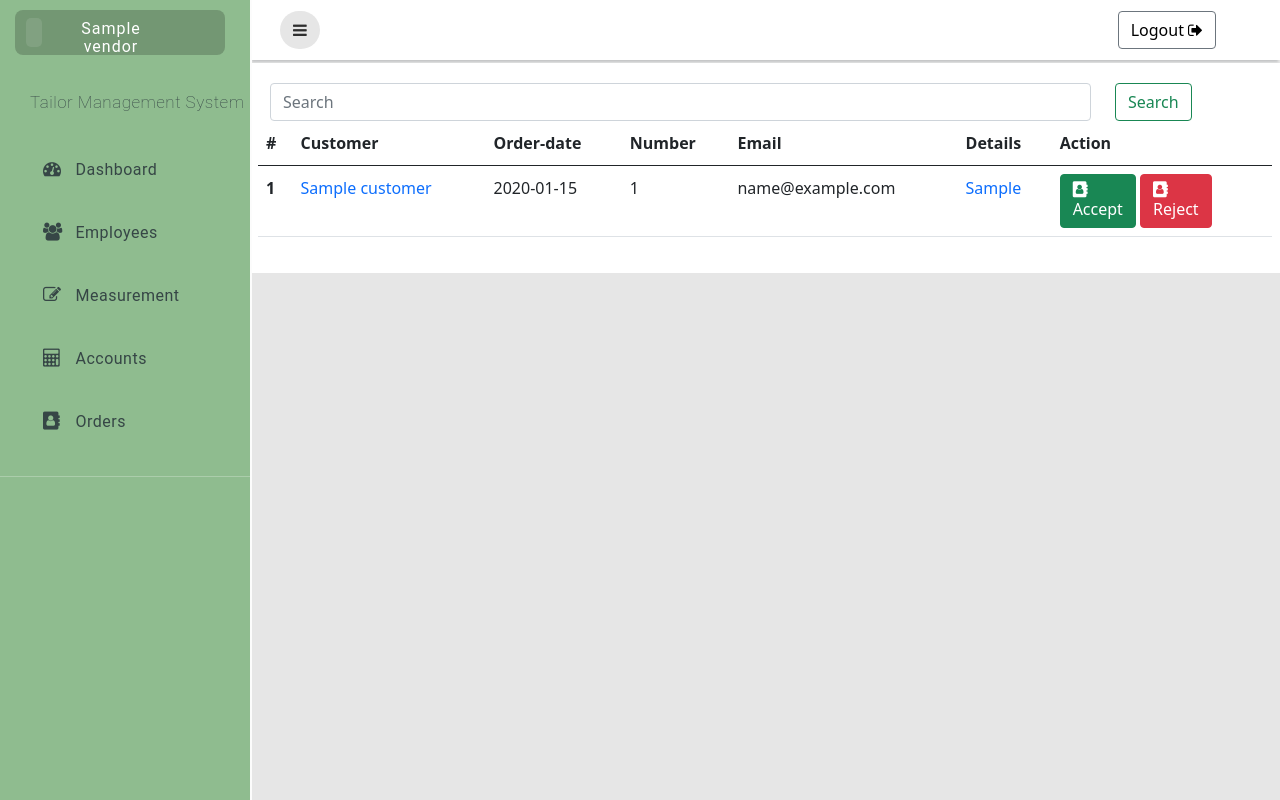
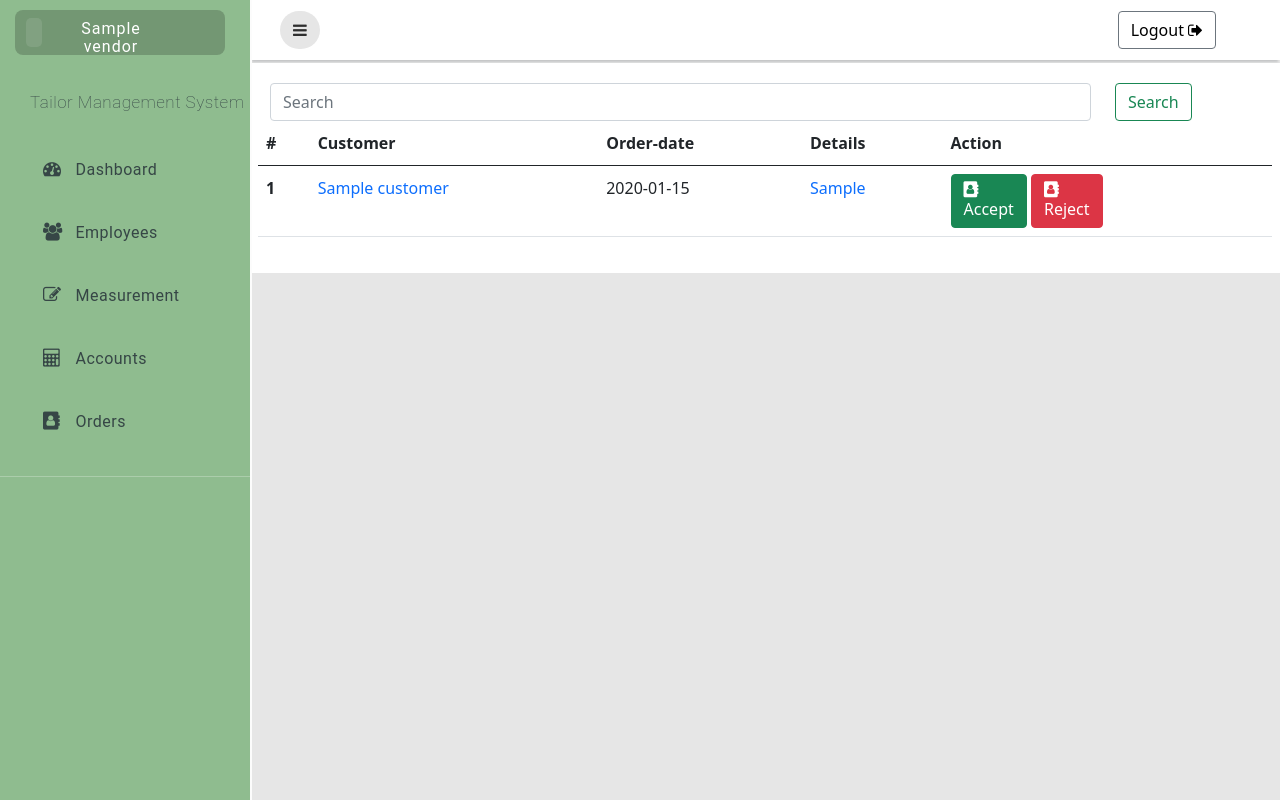
Before and after one commit to ReDiot69/tms, a Django app: template templates/acceptorder.html in a window 1280 px wide. Run offline with Django 4.2, Linux system fonts and the light colour scheme; the template is opened without the code that fills it: most values are stand-ins (such as "Sample title", 1, 10 or a date in 2020); some libraries are stand-ins or nearby versions.

Commit message:
order ma change emp ko view

```diff
--- a/templates/acceptorder.html
+++ b/templates/acceptorder.html
@@ -25,8 +25,8 @@
                         <th class="th">#</th>
                         <th class="th">Customer</th>
                         <th class="th">Order-date</th>
-                        <th class="th">Number</th>
-                        <th class="th">Email</th>
+                        <!-- <th class="th">Number</th>
+                        <th class="th">Email</th> -->
                         <th class="th">Details</th>
                         <th class="th">Action</th>
                         <style>
@@ -44,8 +44,8 @@
                         </th>
                         <td><a href="#"><label for="name" name="name">{{order.customer_measurement.customer.name}}</label></a></td>
                         <td><label for="order-date" name="order-date">{{order.orderdate}}</label></td>
-                        <td><label for="number" name="number">{{order.customer_measurement.customer.number}}</label></td>
-                        <td><label for="email" name="email">{{order.customer_measurement.customer.email}}</label></td>
+                        <!-- <td><label for="number" name="number">{{order.customer_measurement.customer.number}}</label></td>
+                        <td><label for="email" name="email">{{order.customer_measurement.customer.email}}</label></td> -->
                         <td><a href=""><label for="measurement" name="measurement">{{order.customer_measurement}}</label></a></td>
                         <td><label for="status" name="status">{{order.status}}</label></td>
                       </tr>
@@ -55,8 +55,8 @@
                         <th scope="row">{{o.customer_measurement.customer.id}}</th>
                         <td><a href="#"><label for="name" name="name">{{o.customer_measurement.customer.name}}</label></a></td>
                         <td><label for="order-date" name="order-date">{{o.orderdate}}</label></td>
-                        <td><label for="number" name="number">{{o.customer_measurement.customer.number}}</label></td>
-                        <td><label for="email" name="email">{{o.customer_measurement.customer.email}}</label></td>
+                        <!-- <td><label for="number" name="number">{{o.customer_measurement.customer.number}}</label></td>
+                        <td><label for="email" name="email">{{o.customer_measurement.customer.email}}</label></td> -->
                         <td><a href=""><label for="measurement" name="measurement">{{o.customer_measurement}}</label></a></td>
                         <td>
                             <!-- <label for="status" name="status" class="bg-danger rounded-pill p-1">{{o.status}}</label> -->
```
Also changed, not shown: templates/order.html (+12 -0 lines), db.sqlite3.
